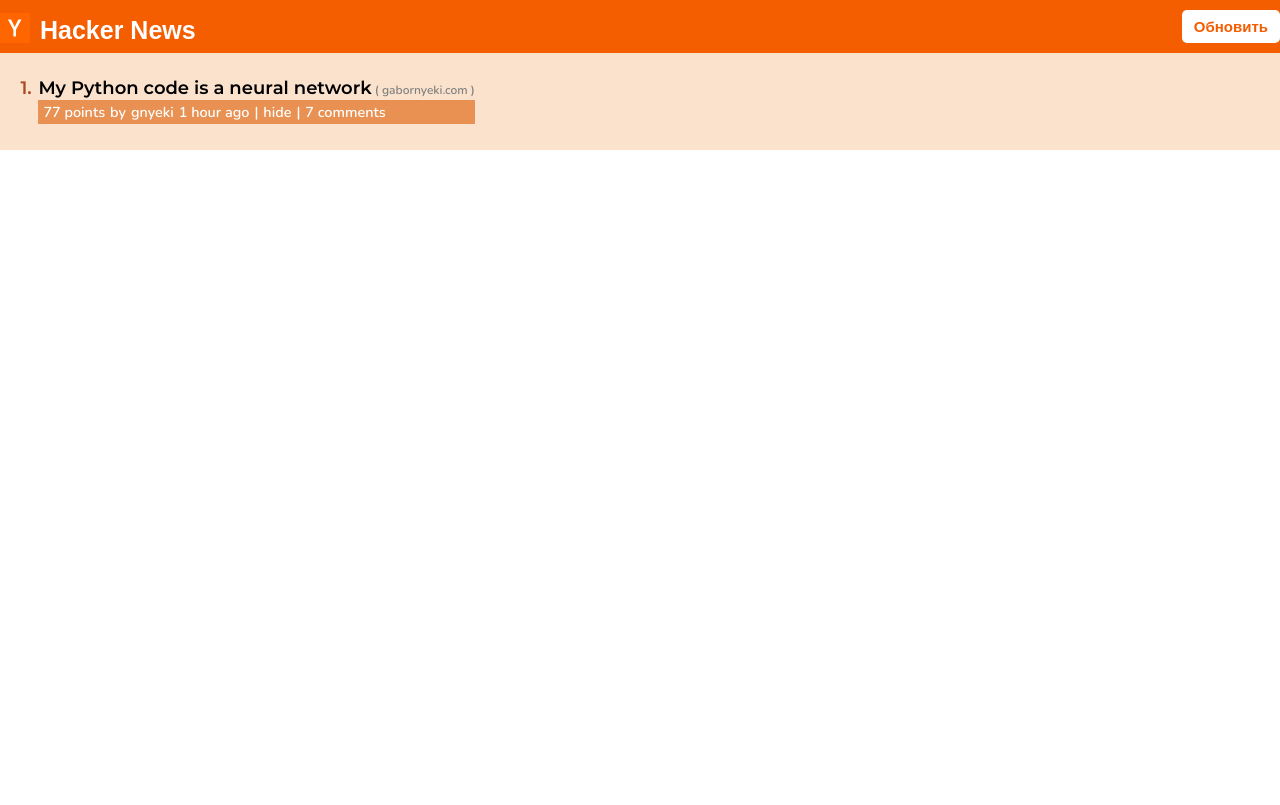
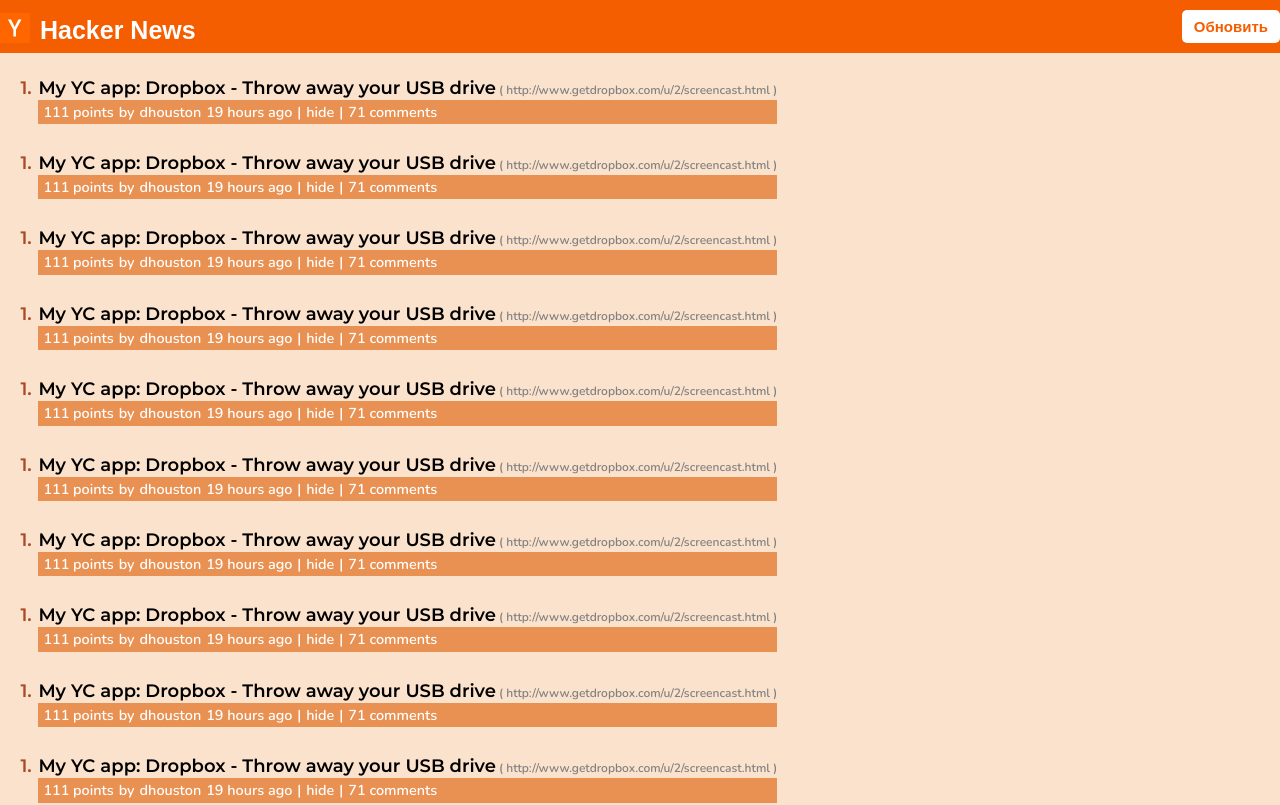
Before and after one commit to Ka4aev/sprints, a Vue app in the folder sprint333/: page / in a window 1280 px wide. Shown: the top 805 px of the page. Built offline with nearby package versions, Linux system fonts and the light colour scheme.

Commit message:
подготовка к апи

```diff
--- a/sprint333/package.json
+++ b/sprint333/package.json
@@ -9,6 +9,7 @@
     "preview": "vite preview"
   },
   "dependencies": {
+    "axios": "^1.7.2",
     "vue": "^3.4.29"
   },
   "devDependencies": {
--- a/sprint333/src/components/news/newsItem.vue
+++ b/sprint333/src/components/news/newsItem.vue
@@ -1,34 +1,72 @@
 <script setup>
 
+const newsItem = {
+    by : "dhouston",
+    descendants : 71,
+    id : 8863,
+    kids : [ 8952, 9224, 8917, 8884, 8887, 8943, 8869, 8958, 9005, 9671, 8940, 9067, 8908, 9055, 8865, 8881, 8872, 8873, 8955, 10403, 8903, 8928, 9125, 8998, 8901, 8902, 8907, 8894, 8878, 8870, 8980, 8934, 8876 ],
+    score : 111,
+    time : 1175714200,
+    title: "My YC app: Dropbox - Throw away your USB drive",
+    type : "story",
+    url : "http://www.getdropbox.com/u/2/screencast.html",
+}
+const newsTime = (time) => {
+  let date = new Date(time * 1000)
+  let hours = date.getHours()
+  let minutes = date.getMinutes()
+  let seconds = date.getSeconds()
+  if (hours > 0) {
+    return `${hours} hours`
+  }
+  else if (minutes > 0) {
+    return `${minutes} minutes`
+  }
+  else {
+    return `${seconds} seconds`
+  }
+}
+
+// export function generateNewsItems(){
+//   const newsItems = []
+//
+//   for(let novelty  = 0; novelty < 100; novelty++) {
+//     newsItems.push({ novelty })
+//   }
+//   return newsItems;
+// }
 </script>
 
 <template>
-  <article class="novelty">
+  <article
+           :id=newsItem.id
+           class="novelty"
+  >
     <span class="number">1.</span>
     <div class="novelty-top">
               <span class="novelty-title">
-                 <a href="/">My Python code is a neural network</a>
+                 <a href="/">{{newsItem.title}}</a>
               </span>
       <span class="novelty-link">
                (
-                 <a   href="/">gabornyeki.com</a>
+                 <a href="/">{{newsItem.url}}</a>
                )
              </span>
     </div>
 
     <div class="novelty-bottom">
 
-      <span class="score">77 points</span>
+      <span class="score">{{newsItem.score}} points</span>
       by
-      <a class="author" href="/">gnyeki</a>
+      <a class="author" href="/">{{newsItem.by}}</a>
 
       <span class="age">
-                <a href="/">1 hour ago</a>
+                <a href="/">{{newsTime(newsItem.time)}} ago</a>
               </span>
       |
       <a class="hide" href="/">hide</a>
       |
-      <a class="comments" href="/">7&nbsp;comments</a>
+      <a class="comments" href="/">{{newsItem.descendants}}&nbsp;comments</a>
     </div>
   </article>
 </template>
--- a/sprint333/src/components/news/newsItems.vue
+++ b/sprint333/src/components/news/newsItems.vue
@@ -1,11 +1,15 @@
 <script setup>
+import NewsItem from "@/components/news/newsItem.vue";
 
-import NewsItem from "@/components/news/newsItem.vue";
 </script>
 
 <template>
   <section class="news">
-   <news-item/>
+   <news-item
+    v-for="newsItem in 100"
+    :key="newsItem.id"
+    :news-item="newsItem"
+   />
   </section>
 </template>
 
```
Also changed, not shown: 1 other file (tests, documents, lock files or other folders).
